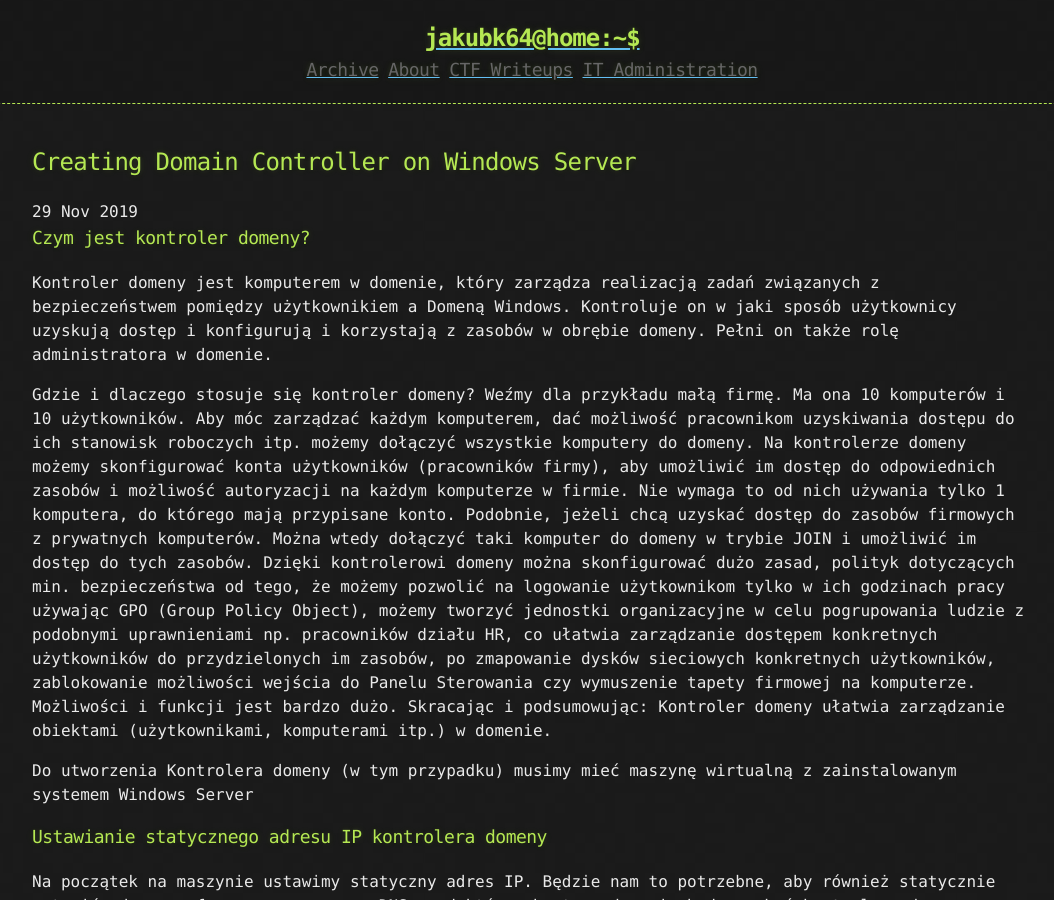
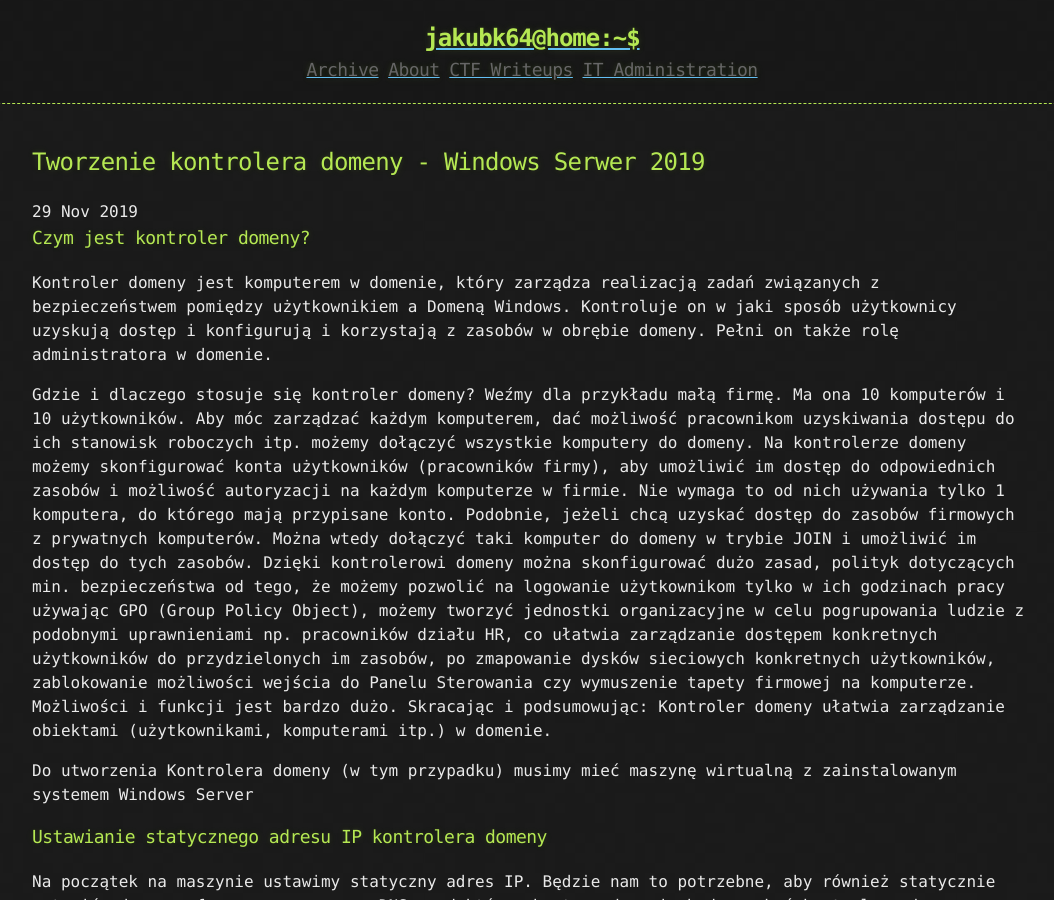
Before and after one commit to JakubK64/jakubk64.github.io, a Jekyll site: the page built from _posts/2019-11-29-creating-DC.md, in a window 1280 px wide and 900 px high. Shown: the whole window, without its empty margins (108-1162 px from the left). Built offline with Jekyll 4.4.1, drawn with Linux system fonts in a browser that asks for light colours.

Commit message:
Update 2019-11-29-creating-DC.md

```diff
--- a/_posts/2019-11-29-creating-DC.md
+++ b/_posts/2019-11-29-creating-DC.md
@@ -1,6 +1,6 @@
 ---
 layout: post
-title: Creating Domain Controller on Windows Server
+title: Tworzenie kontrolera domeny - Windows Serwer 2019
 published: true
 tags: Hyper-V VM maszyna windows server 2019 2016 domain controller DC
 ---
```
